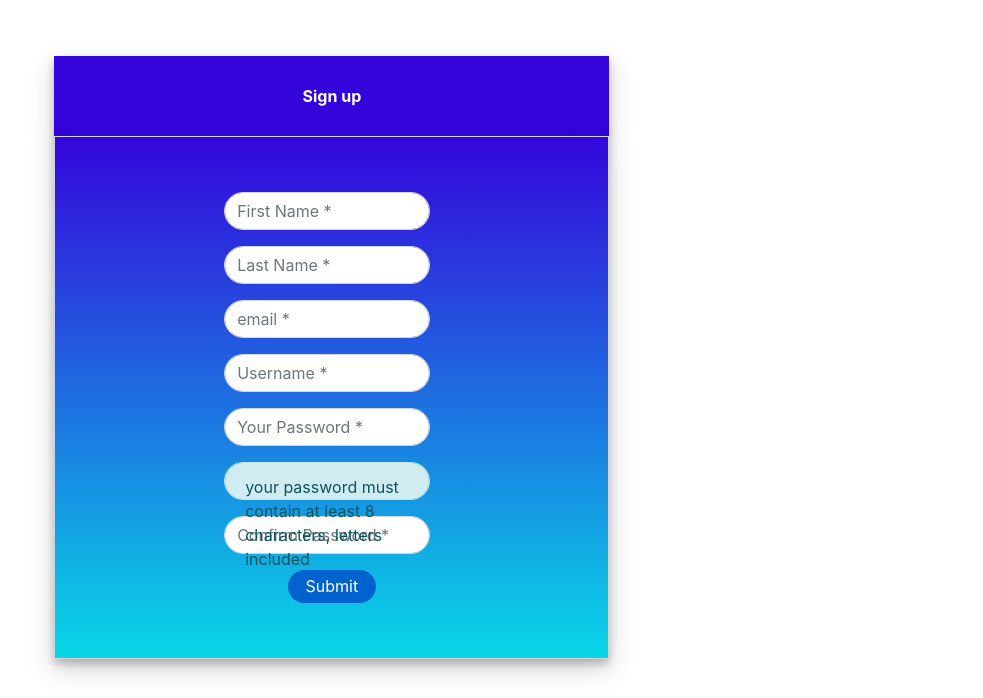
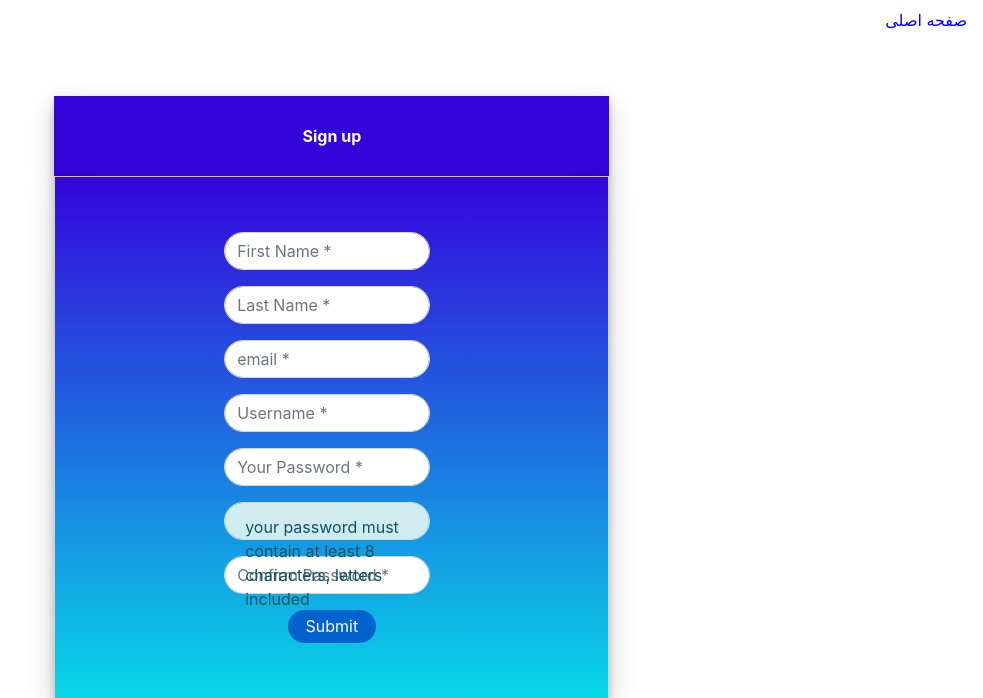
Before and after one commit to sajaddadgar/Call-of-Typing, a Django app: page /accounts/register/ in a window 1280 px wide. Shown: the top 698 px of the page, without its empty margins (297-1280 px from the left). Run offline with Django 3.2, Linux system fonts and the light colour scheme; some libraries are stand-ins or nearby versions.

Commit message:
add homepage link to register.html and login.html

```diff
--- a/call_of_typing/static/css/register.css
+++ b/call_of_typing/static/css/register.css
@@ -14,6 +14,7 @@
     padding: 5%;
     border: 1px solid #ced4da;
     margin-bottom: 2%;
+    /* margin-left: 24%; */
     box-shadow: 0 5px 8px 0 rgba(0, 0, 0, 0.2), 0 9px 26px 0 rgba(0, 0, 0, 0.19);
     background: -webkit-linear-gradient(bottom, #08d7e6, #3405db);
 
--- a/call_of_typing/templates/registration/ChangePassword.html
+++ b/call_of_typing/templates/registration/ChangePassword.html
@@ -35,7 +35,6 @@
                     <div class="form-control alert alert-danger" role="alert">
                         <center style="color: red;"> Old or new password is incorrect, please try again</center>
                     </div>
-                    <!-- <p style="margin-left:6px; color: red "> Username or password not correct</p> -->
             {% endif %}
                 <div class="form-group">
                     <input type="Password" class="form-control" placeholder="Old Password" name="oldpass" value="">
--- a/call_of_typing/templates/registration/register.html
+++ b/call_of_typing/templates/registration/register.html
@@ -16,6 +16,13 @@
     <title>Register</title>
 </head>
 
+
+<header>
+    <div align="right">
+        <a class="nav-link" href="{% url 'type:home' %}" style="color: blue">صفحه اصلی</a>
+    </div>
+</header>
+
 <div class="container register-form">
     <form method="post" action="{% url 'register' %}" class="form-group">
         {% csrf_token %}
@@ -25,6 +32,7 @@
 
         <div class=" col-md-6 form-content">
             <div class="row">
+
                 {% if error %}
                 <div class="form-control alert alert-danger" role="alert">
                     <center style="color: red;">Something went wrong, please try again</center>
```
Also changed, not shown: call_of_typing/templates/registration/login.html (+6 -1 lines).
